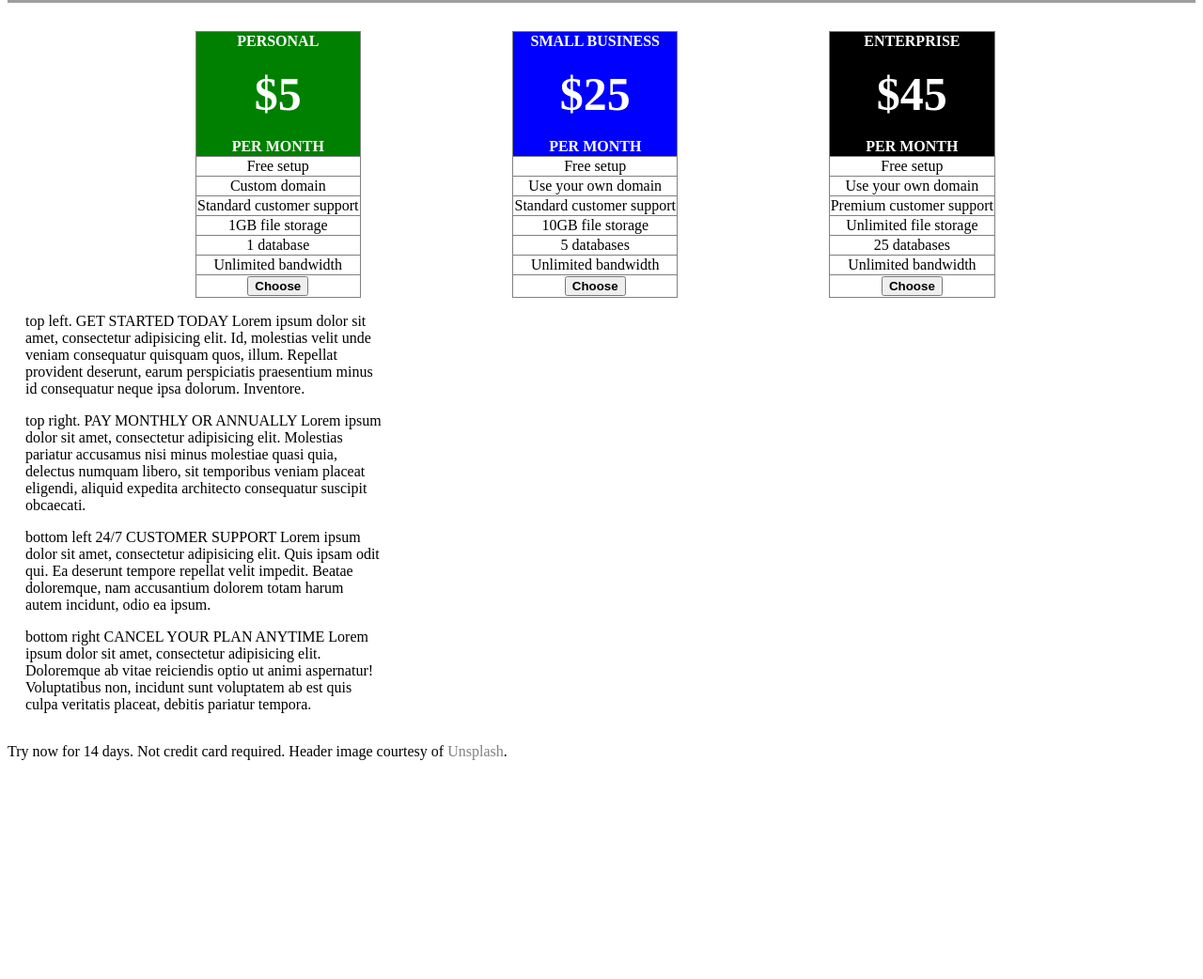
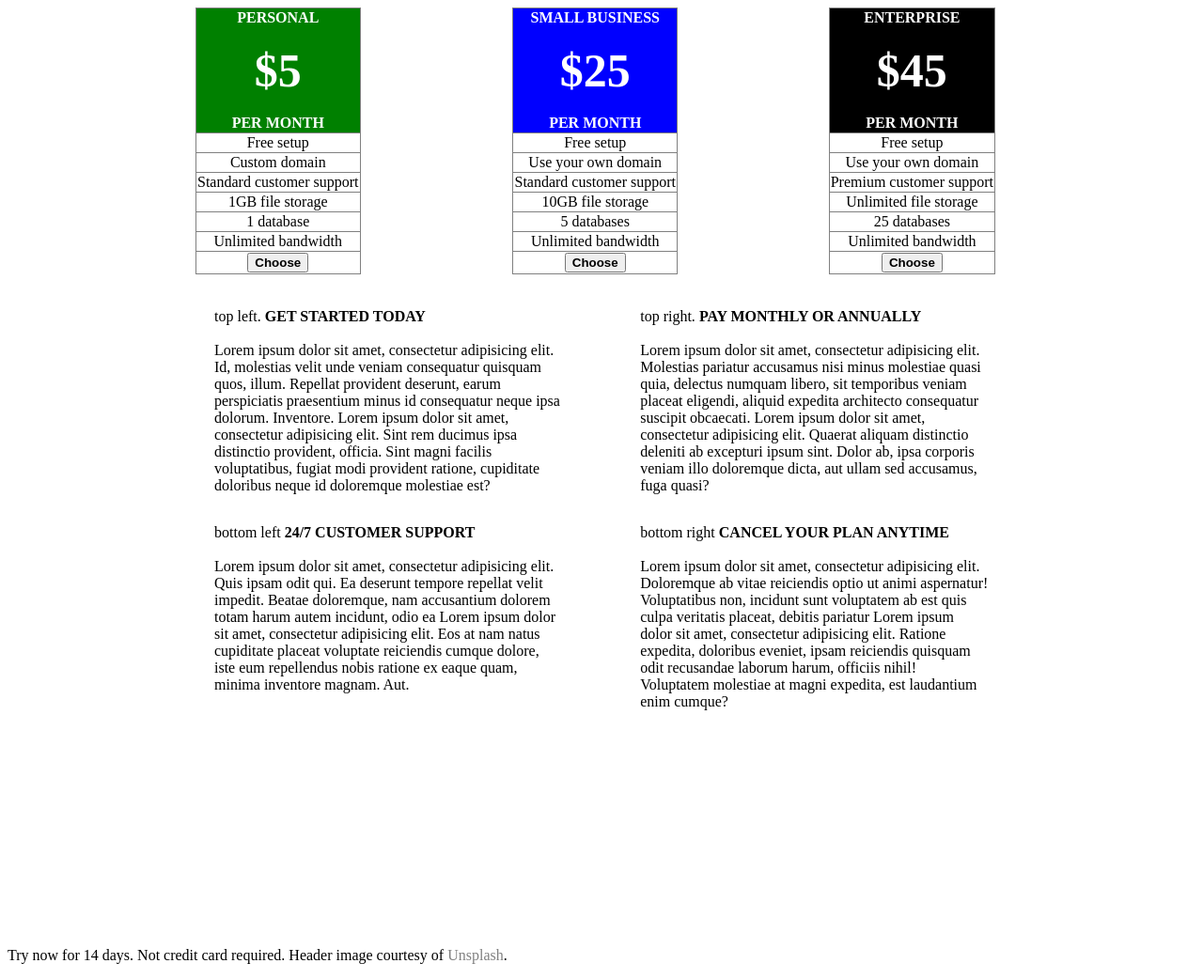
Before and after one commit to MaryamAli/fullwebpage, a plain HTML site: page index.html in a window 1280 px wide. Shown: the part 315-1357 px from the top of the page at 94% size. Before the commit the page ends 1140 px from the top, so only its background shows below. Drawn offline with Linux system fonts and the light colour scheme; grey boxes are pictures that could not be loaded.

Commit message:
bottom 4 paragraphs

```diff
--- a/index.html
+++ b/index.html
@@ -130,14 +130,14 @@
 
   <div class="infotext">
 
-    <p>top left. GET STARTED TODAY Lorem ipsum dolor sit amet, consectetur adipisicing elit. Id, molestias velit unde veniam consequatur quisquam quos, illum. Repellat provident deserunt, earum perspiciatis praesentium minus id consequatur neque ipsa dolorum. Inventore.</p>
+    <p>top left. <strong>GET STARTED TODAY </strong><br></br>Lorem ipsum dolor sit amet, consectetur adipisicing elit. Id, molestias velit unde veniam consequatur quisquam quos, illum. Repellat provident deserunt, earum perspiciatis praesentium minus id consequatur neque ipsa dolorum. Inventore. Lorem ipsum dolor sit amet, consectetur adipisicing elit. Sint rem ducimus ipsa distinctio provident, officia. Sint magni facilis voluptatibus, fugiat modi provident ratione, cupiditate doloribus neque id doloremque molestiae est?</p>
 
 
-    <p>top right. PAY MONTHLY OR ANNUALLY Lorem ipsum dolor sit amet, consectetur adipisicing elit. Molestias pariatur accusamus nisi minus molestiae quasi quia, delectus numquam libero, sit temporibus veniam placeat eligendi, aliquid expedita architecto consequatur suscipit obcaecati.</p>
+    <p>top right. <strong>PAY MONTHLY OR ANNUALLY</strong> <br></br>Lorem ipsum dolor sit amet, consectetur adipisicing elit. Molestias pariatur accusamus nisi minus molestiae quasi quia, delectus numquam libero, sit temporibus veniam placeat eligendi, aliquid expedita architecto consequatur suscipit obcaecati. Lorem ipsum dolor sit amet, consectetur adipisicing elit. Quaerat aliquam distinctio deleniti ab excepturi ipsum sint. Dolor ab, ipsa corporis veniam illo doloremque dicta, aut ullam sed accusamus, fuga quasi?</p>
 
-    <p>bottom left 24/7 CUSTOMER SUPPORT Lorem ipsum dolor sit amet, consectetur adipisicing elit. Quis ipsam odit qui. Ea deserunt tempore repellat velit impedit. Beatae doloremque, nam accusantium dolorem totam harum autem incidunt, odio ea ipsum.</p>
+    <p>bottom left <strong>24/7 CUSTOMER SUPPORT</strong> <br></br>Lorem ipsum dolor sit amet, consectetur adipisicing elit. Quis ipsam odit qui. Ea deserunt tempore repellat velit impedit. Beatae doloremque, nam accusantium dolorem totam harum autem incidunt, odio ea Lorem ipsum dolor sit amet, consectetur adipisicing elit. Eos at nam natus cupiditate placeat voluptate reiciendis cumque dolore, iste eum repellendus nobis ratione ex eaque quam, minima inventore magnam. Aut.</p>
 
-    <p>bottom right CANCEL YOUR PLAN ANYTIME Lorem ipsum dolor sit amet, consectetur adipisicing elit. Doloremque ab vitae reiciendis optio ut animi aspernatur! Voluptatibus non, incidunt sunt voluptatem ab est quis culpa veritatis placeat, debitis pariatur tempora.</p>
+    <p>bottom right <strong>CANCEL YOUR PLAN ANYTIME</strong><br></br> Lorem ipsum dolor sit amet, consectetur adipisicing elit. Doloremque ab vitae reiciendis optio ut animi aspernatur! Voluptatibus non, incidunt sunt voluptatem ab est quis culpa veritatis placeat, debitis pariatur Lorem ipsum dolor sit amet, consectetur adipisicing elit. Ratione expedita, doloribus eveniet, ipsam reiciendis quisquam odit recusandae laborum harum, officiis nihil! Voluptatem molestiae at magni expedita, est laudantium enim cumque?</p>
   </div>
 
   <div id="footer">
--- a/main.css
+++ b/main.css
@@ -99,11 +99,43 @@ background-color: blue;
   float:right;
 }
 
+.infotext:before,
+.infotext:after{
+  content:"";
+  display: table;
+}
+
+.infotext:after{
+  clear: both;
+}
+
 .infotext{
+  clear: both;
+}
 
-  display: inline-block;
-  margin: 0 1.5%;
-  width: 30%;
+.infotext{
+  border: 100px;
+  margin: 200px;
+  padding:20px;
+}
+p {
+  float:left;
+  width:45%;
+}
+
+p:nth-child(2){
+  float:right;
+  width:45%;
+}
+
+p:nth-child(3){
+  float:left;
+  width:45%;
+}
+
+p:nth-child(4){
+  float:right;
+  width:45%;
 }
 
 
```
